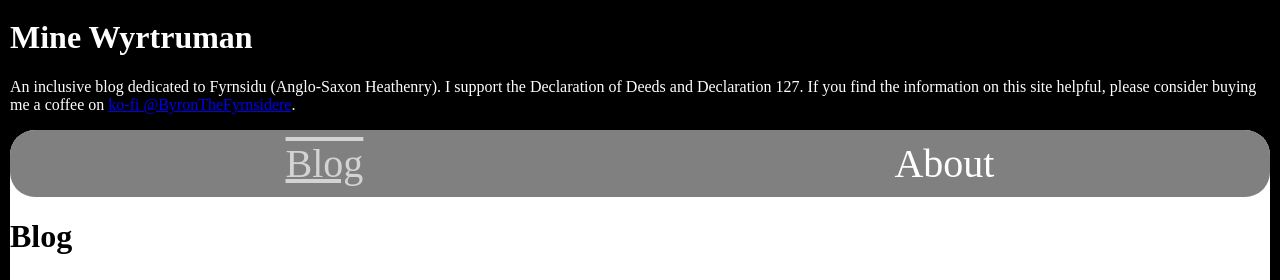
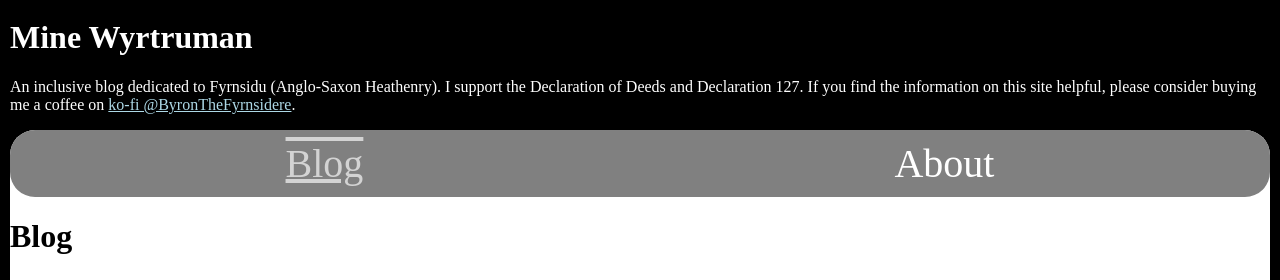
Before and after one commit to byronpendason/byronpendason.github.io, a Jekyll site: the page built from index.md, in a window 1280 px wide. Shown: the part 322-602 px from the top of the page. Built offline with Jekyll 4.4.1, drawn with Linux system fonts in a browser that asks for light colours; our own code applies the rules of GitHub Pages for plain Markdown files; comment, search, counter and statistics services are not loaded.

Commit message:
Update default.html

```diff
--- a/_layouts/default.html
+++ b/_layouts/default.html
@@ -29,7 +29,7 @@
         width: 25%;
         padding: 5px;
       }
-      #header a {
+      #header-text a {
         color: lightblue;
       }
       #header-text {
@@ -73,7 +73,6 @@
         margin-top: 1.25em;
       }
       .PageNavigation {
-        font-size: 14px;
         display: block;
         width: auto;
         overflow: hidden;
@@ -109,10 +108,10 @@
       {% if page.layout == "post" %}
       <div class="PageNavigation">
         {% if page.previous.url %}
-          <a class="prev" href="{{page.previous.url}}">&laquo; {{page.previous.title}}</a>
+          << Previous: <a class="prev" href="{{page.previous.url}}">&laquo; {{page.previous.title}}</a>
         {% endif %}
         {% if page.next.url %}
-          <a class="next" href="{{page.next.url}}">{{page.next.title}} &raquo;</a>
+          >> Next: <a class="next" href="{{page.next.url}}"{{page.next.title}} &raquo;</a>
         {% endif %}
      </div>
 <div id="disqus_thread"></div>
```
